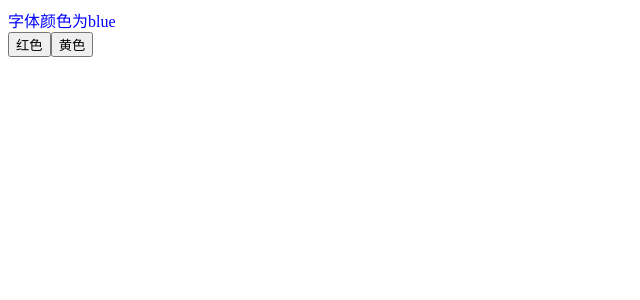
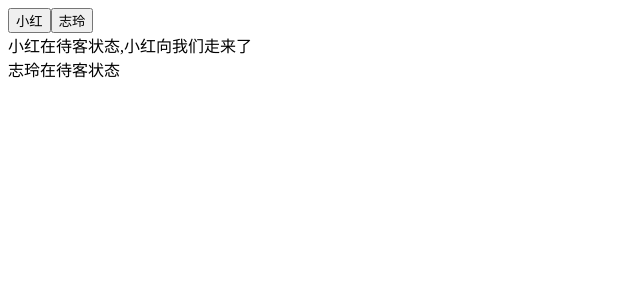
Before and after one commit to baikaifa/react_hook_learning, a React (Create React App) app in the folder react-hook/: page / in a window 1280 px wide. Shown: the top 300 px of the page, without its empty margins (0-640 px from the left). Built offline with nearby package versions, Linux system fonts and the light colour scheme.

Commit message:
useMemo解决子组件重复执行问题

```diff
--- /dev/null
+++ b/react-hook/src/Example7.js
@@ -0,0 +1,41 @@
+import React, { useState,useMemo } from "react";
+function Example7() {
+  const [xiaohong, setXiaohong] = useState("小红在待客状态");
+  const [zhiling, setZhiling] = useState("志玲在待客状态");
+  return (
+    <>
+      <button
+        onClick={() => {
+          setXiaohong(new Date().getTime());
+        }}
+      >
+        小红
+      </button>
+      <button
+        onClick={() => {
+            setZhiling(new Date().getTime() + "志玲向我们走来");
+        }}
+      >
+        志玲
+      </button>
+      <ChildComponent name={xiaohong}>{zhiling}</ChildComponent>
+    </>
+  );
+}
+
+function ChildComponent({ name, children }) {
+  function changeXiaohong() {
+    console.log("她来了，她来了，小红向我们走来");
+    return name + ",小红向我们走来了";
+  }
+
+  const actionXiaohong=useMemo(() => changeXiaohong(name),[name])//当name发生变化的时候执行
+
+  return (
+    <>
+      <div>{actionXiaohong}</div>
+      <div>{children}</div>
+    </>
+  );
+}
+export default Example7
--- a/react-hook/src/index.js
+++ b/react-hook/src/index.js
@@ -1,4 +1,4 @@
 import React from 'react';
 import ReactDOM from 'react-dom';
-import Example from './Example6/Example6'
+import Example from './Example7'
 ReactDOM.render(<Example />, document.getElementById('root'));
```
